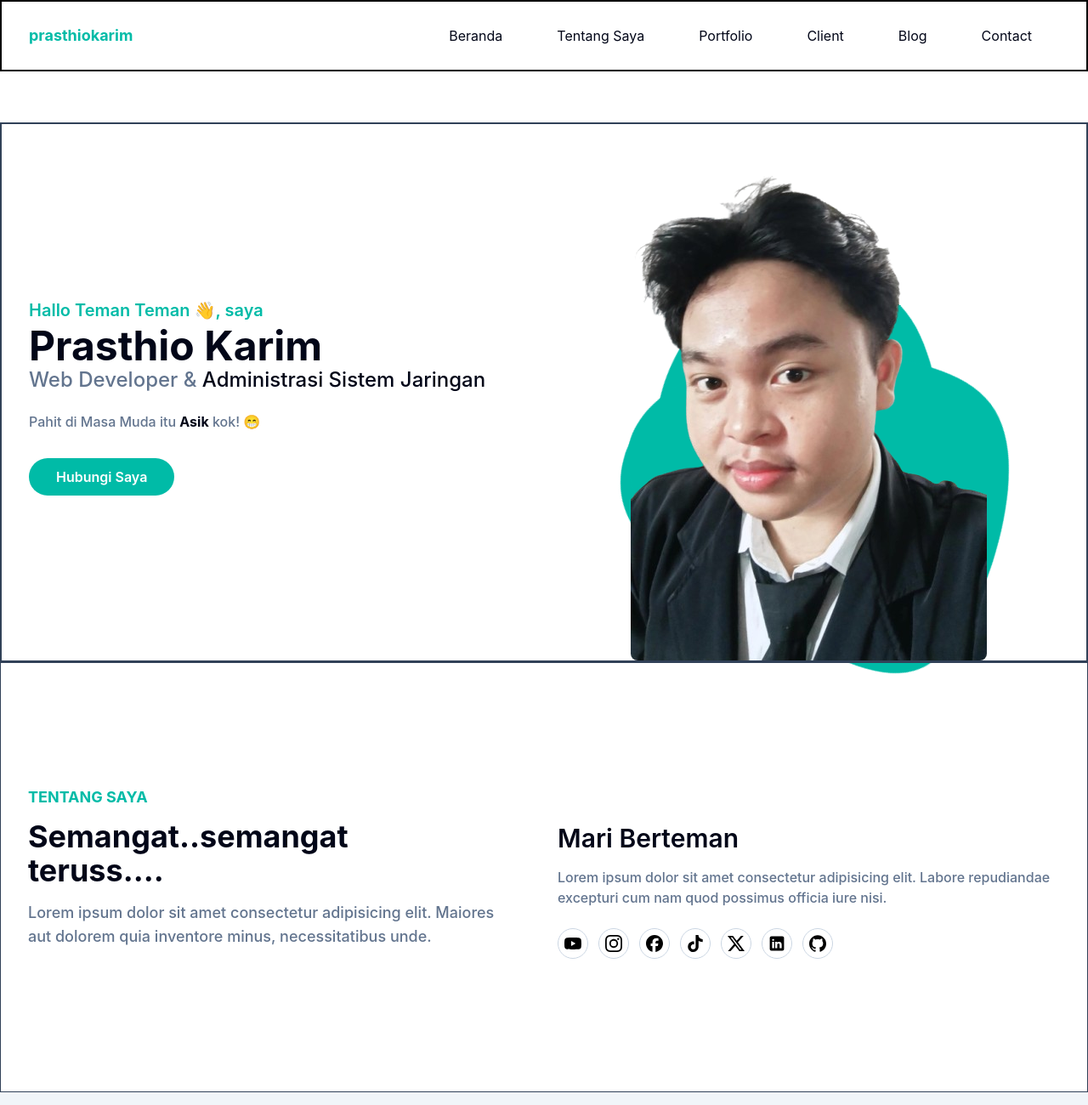
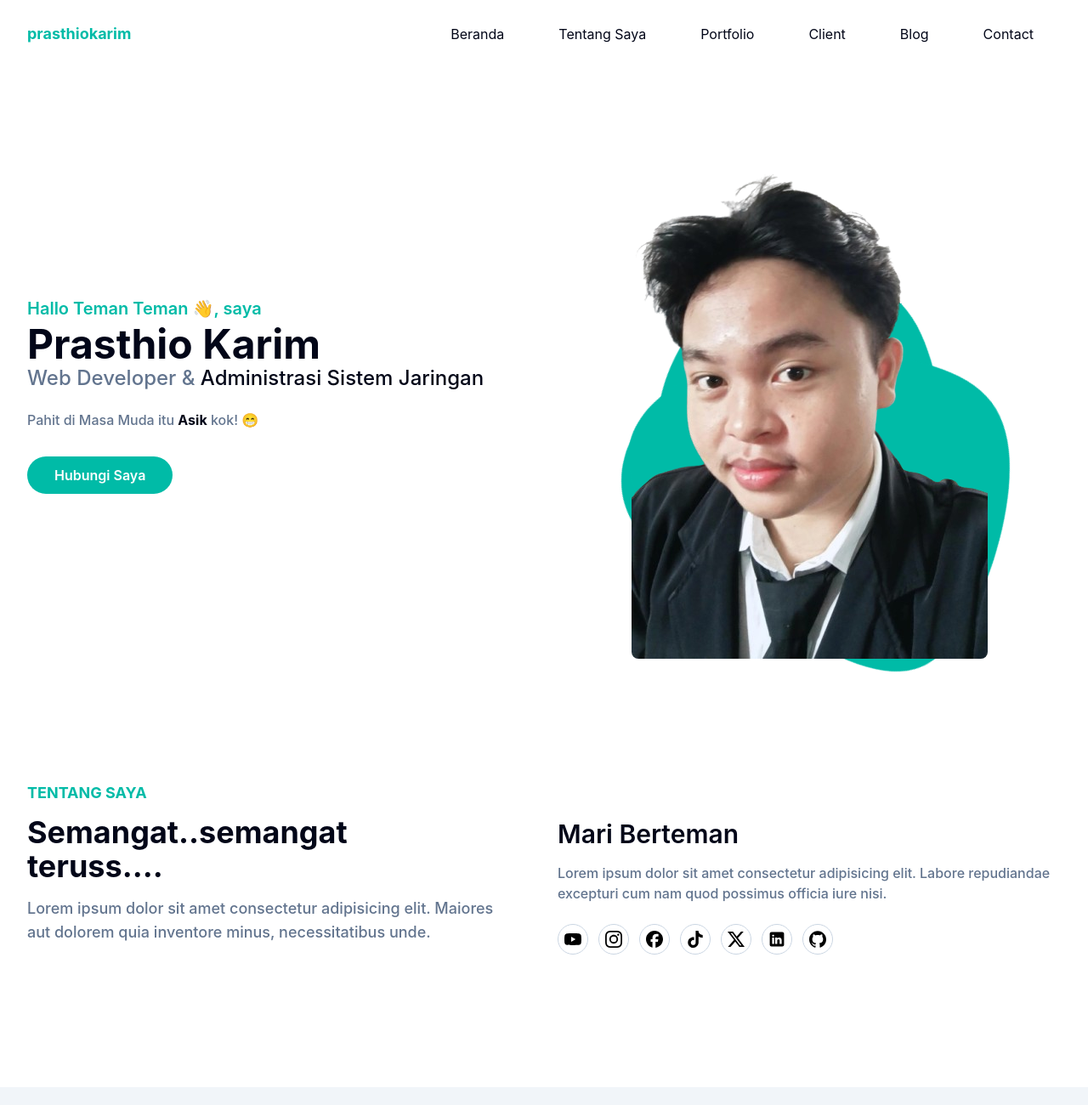
Before and after one commit to Tio793/protofolio-tailwindcss, a website: page index.html in a window 1280 px wide. Shown: the top 1300 px of the page at 85% size. Drawn offline with Linux system fonts and the light colour scheme.

Commit message:
memghilangkan border

```diff
--- a/index.html
+++ b/index.html
@@ -10,7 +10,7 @@
   <body>
     <!-- Header -->
     <header
-      class="absolute top-0 left-0 w-full flex items-center z-30 bg-transparent transition duration-700 border-2"
+      class="absolute top-0 left-0 w-full flex items-center z-30 bg-transparent transition duration-700"
     >
       <div class="container">
         <div class="flex items-center lg:justify-between relative">
@@ -94,7 +94,7 @@
 
     <!-- hero section -->
     <section id="home" class="pt-36">
-      <div class="container border-2 border-slate-700">
+      <div class="container">
         <div class="flex flex-wrap">
           <div class="w-full self-center px-4 lg:w-1/2">
             <h1 class="text-base font-semibold text-primary md:text-xl">
@@ -164,7 +164,7 @@
     <!-- hero section end -->
 
     <!-- about -->
-    <section id="about" class="pt-36 pb-32 border border-slate-700">
+    <section id="about" class="pt-36 pb-32">
       <div class="container">
         <div class="flex flex-wrap">
           <div class="w-full px-4 mb-10 lg:w-1/2">
```
Also changed, not shown: css/output.css.
